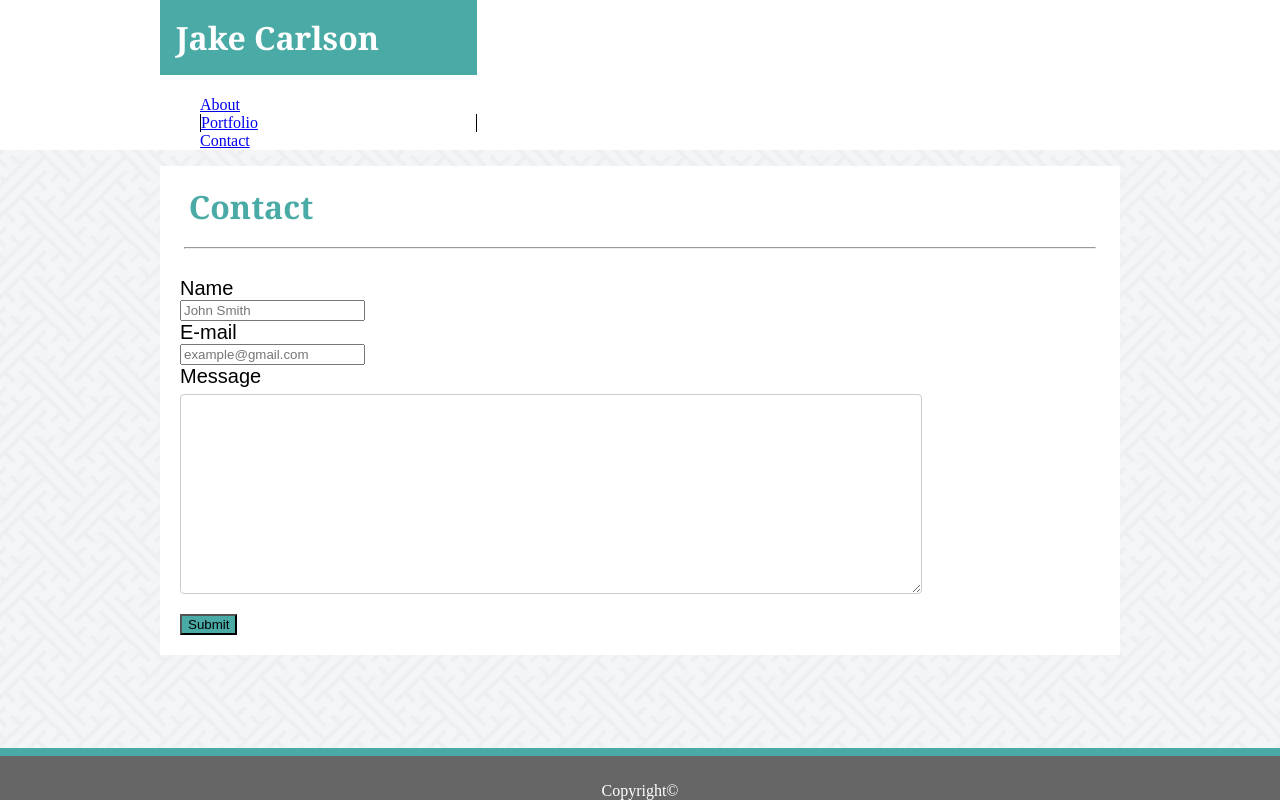
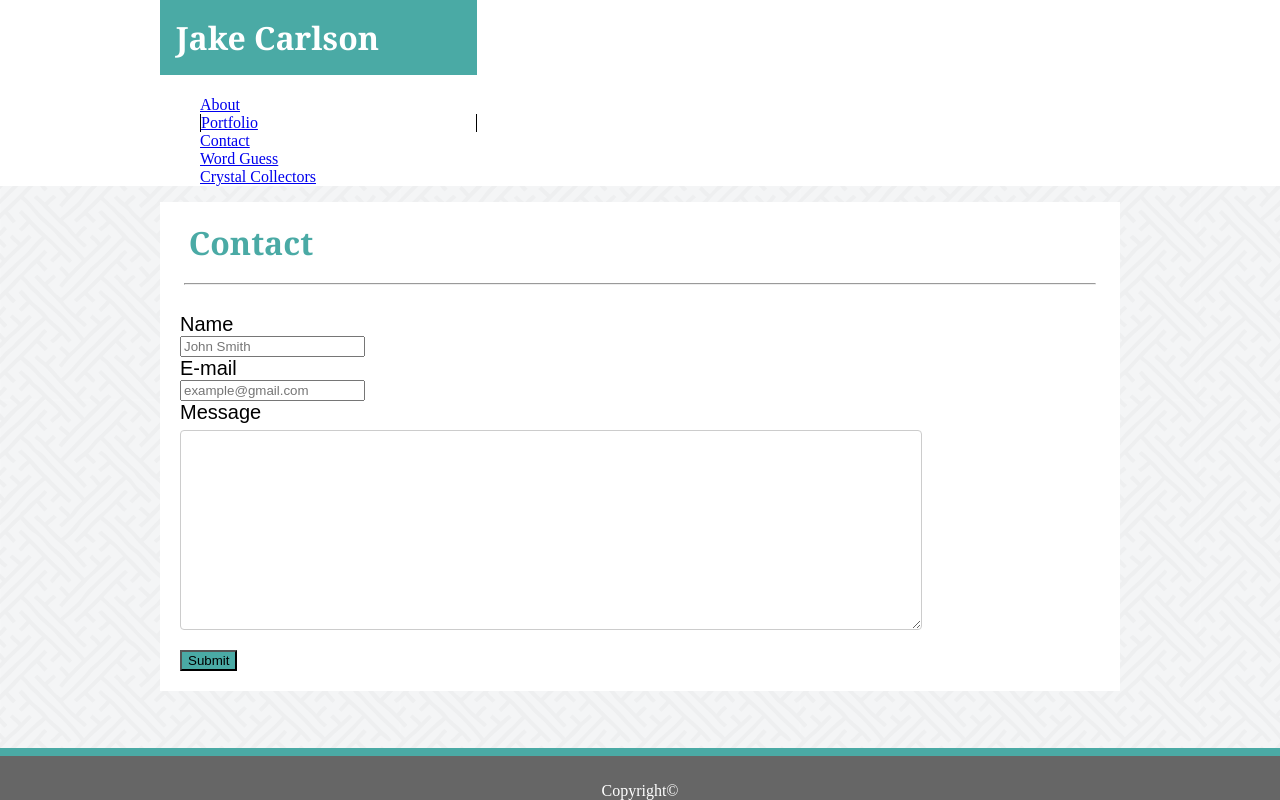
Before and after one commit to jake-m-carlson/Basic-Portfolio, a plain HTML site: page contact.html in a window 1280 px wide. Drawn offline with Linux system fonts and the light colour scheme.

Commit message:
added link to html

```diff
--- a/contact.html
+++ b/contact.html
@@ -28,6 +28,12 @@
                         </a>
                         <a href="contact.html" target="_blank">
                             <li>Contact</li>
+                        </a>
+                        <a href="https://jake-m-carlson.github.io/Word-Guess-Game/" target="_blank">
+                            <li>Word Guess</li>
+                        </a>
+                        <a href="https://jake-m-carlson.github.io/unit-4-game/" target="_blank">
+                            <li>Crystal Collectors</li>
                         </a>
                     </ul>
                 </div>
```
Also changed, not shown: index.html (+6 -0 lines), portfolio.html (+6 -0 lines), 2 other files.
